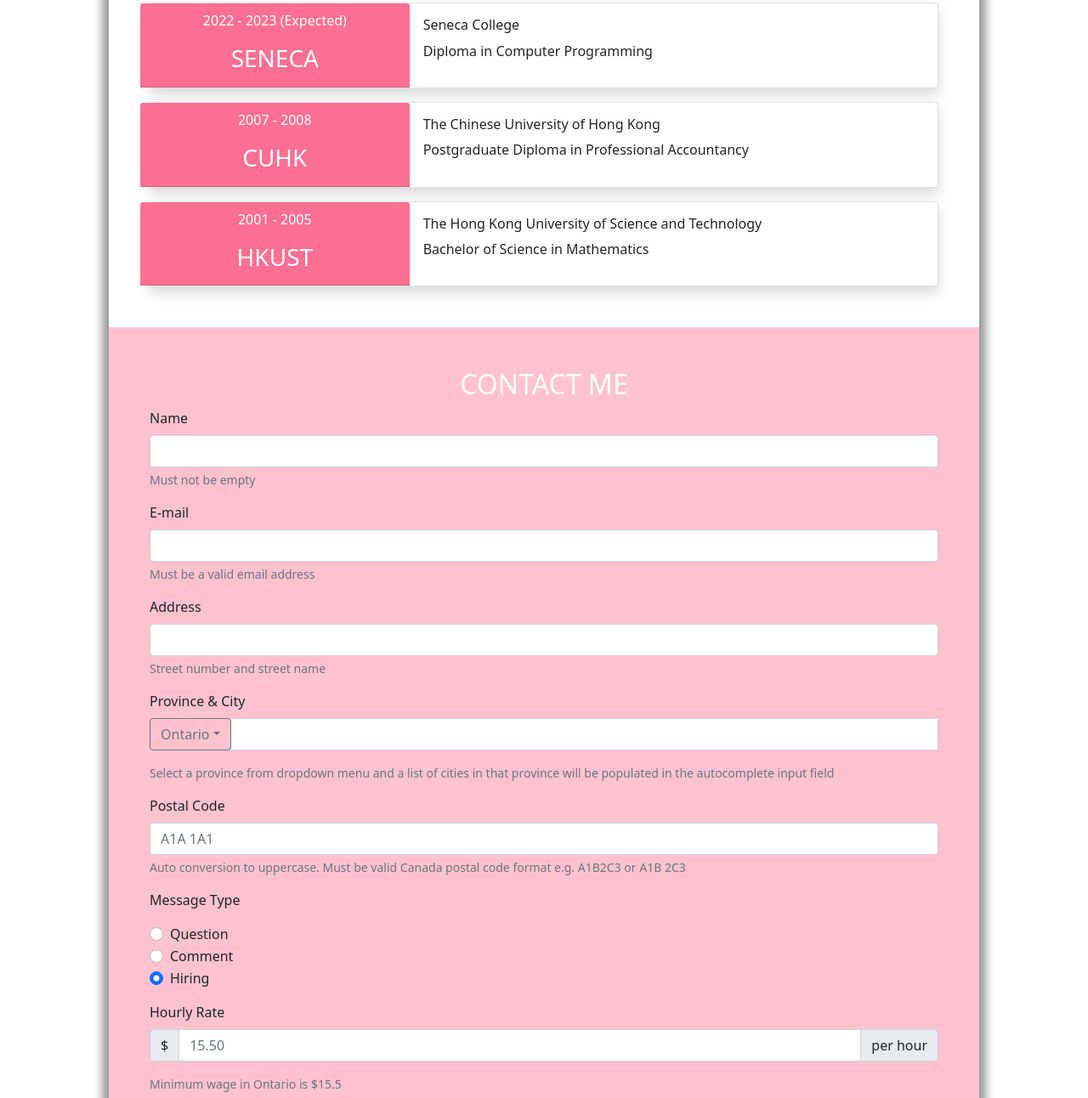
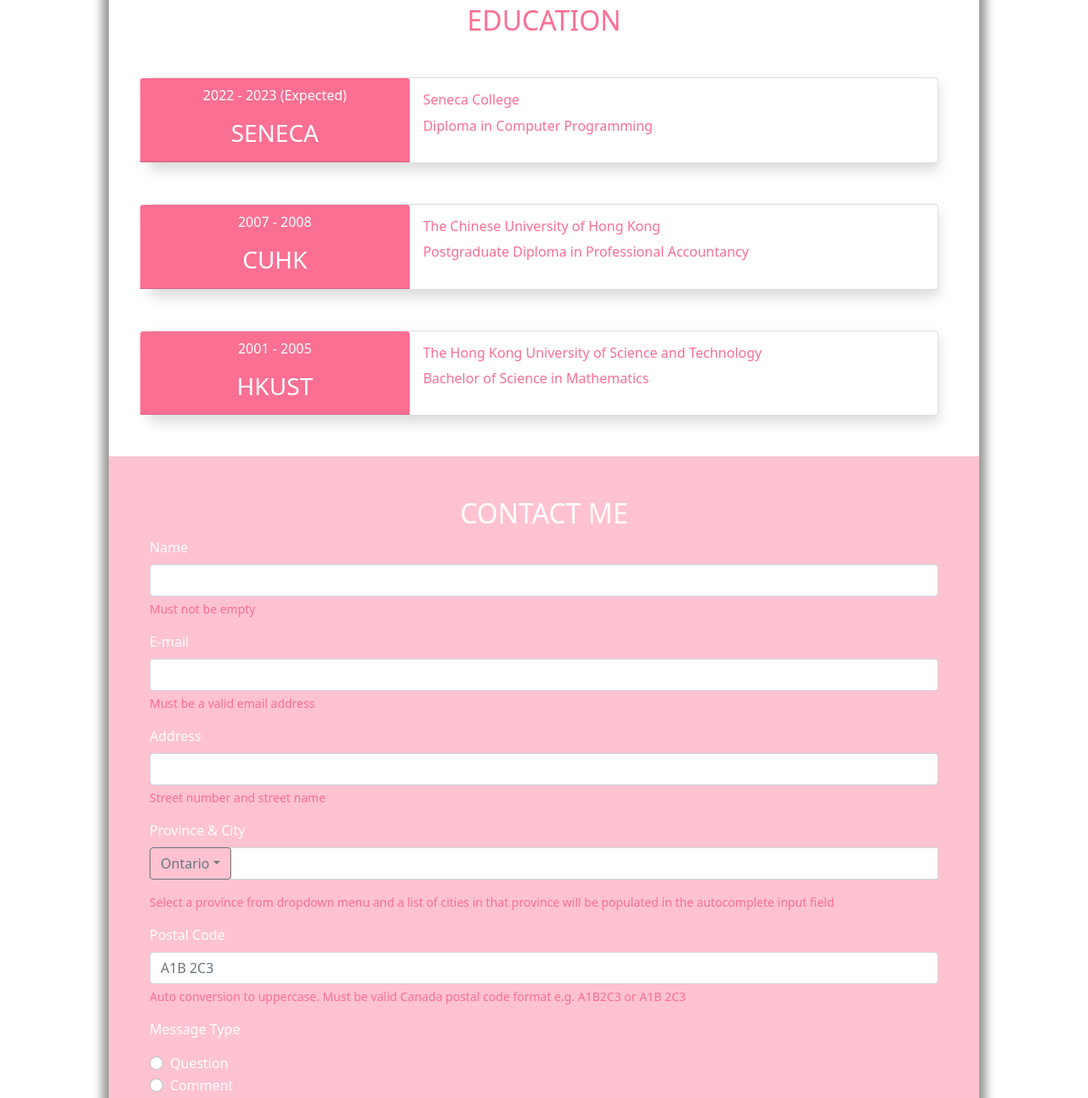
Before and after one commit to kchan132/kchan132.github.io, a plain HTML site: page index.html in a window 1280 px wide. Shown: the part 1291-2583 px from the top of the page at 85% size. Drawn offline with nearby package versions, Linux system fonts and the light colour scheme.

Commit message:
Cosmetic changes

```diff
--- a/css/style.css
+++ b/css/style.css
@@ -26,6 +26,10 @@
 
 .text-justify {
     text-align: justify;
+}
+
+.pill {
+    border-radius: 24px;
 }
 
 .bigIcon {
--- a/index.html
+++ b/index.html
@@ -1,19 +1,25 @@
 <!doctype html>
-<html lang="en">        <head>
-        <title>💗 Web222 - Ka Man Chan 💗</title>
+<html lang="en">
 
+<head>
+    <title>🌎 Web222 - Ka Man Chan 🙂</title>
+
+    <!-- Unicode for city names in French -->
     <meta charset="utf-8" />
     <meta name="viewport" content="width=device-width, initial-scale=1" />
 
     <!-- Bootstrap 5 -->
-        <link rel="stylesheet" href="https://cdn.jsdelivr.net/npm/bootstrap@5.0.2/dist/css/bootstrap.min.css" integrity="sha384-EVSTQN3/azprG1Anm3QDgpJLIm9Nao0Yz1ztcQTwFspd3yD65VohhpuuCOmLASjC" crossorigin="anonymous" />
+    <link rel="stylesheet" href="https://cdn.jsdelivr.net/npm/bootstrap@5.0.2/dist/css/bootstrap.min.css"
+        integrity="sha384-EVSTQN3/azprG1Anm3QDgpJLIm9Nao0Yz1ztcQTwFspd3yD65VohhpuuCOmLASjC" crossorigin="anonymous" />
     <link rel="stylesheet" href="https://cdn.jsdelivr.net/npm/bootstrap-icons@1.3.0/font/bootstrap-icons.css">
 
     <!-- My CSS stylesheet -->
     <link href="./css/style.css" rel="stylesheet" />
 
     <!-- Popper for dropdown menu -->
-        <script src="https://cdn.jsdelivr.net/npm/bootstrap@5.0.2/dist/js/bootstrap.bundle.min.js" integrity="sha384-MrcW6ZMFYlzcLA8Nl+NtUVF0sA7MsXsP1UyJoMp4YLEuNSfAP+JcXn/tWtIaxVXM" crossorigin="anonymous"></script>
+    <script src="https://cdn.jsdelivr.net/npm/bootstrap@5.0.2/dist/js/bootstrap.bundle.min.js"
+        integrity="sha384-MrcW6ZMFYlzcLA8Nl+NtUVF0sA7MsXsP1UyJoMp4YLEuNSfAP+JcXn/tWtIaxVXM"
+        crossorigin="anonymous"></script>
 
     <!-- Province and City data -->
     <script src="./js/cities.js"></script>
@@ -22,6 +28,7 @@
     <!-- My JavaScript code -->
     <script src="./js/app.js"></script>
 </head>
+
 <body>
 
     <div class="main">
@@ -37,11 +44,11 @@
             <h3 class="text1">Ka Man Chan</h3>
             <p class="text1">Risk Manager</p>
             <div style="margin: auto;">
-                    <a class="btn btn-primary" href="resume.pdf" role="button" download="resume.pdf">
+                <a class="btn palette1 text-white pill m-1" href="resume.pdf" role="button" download="resume.pdf">
                     <i class="bi bi-download"></i>
                     Download
                 </a>
-                    <a class="btn btn-primary" href="#contact" role="button">
+                <a class="btn palette1 text-white pill m-1" href="#contact" role="button">
                     Contact Me
                 </a>
             </div>
@@ -49,17 +56,21 @@
 
         <div class="container p-5 palette2">
             <h2 class="text-white">About Me</h2>
-                <div class="container p-5 shadow palette0 text1">
+            <div class="container p-5 mt-5 shadow palette0 text1">
                 <div class="row">
                     <div class="col-sm">
                         <h5>About Me and Academic Honesty</h5>
                         <div class="text-justify">
-                                I declare that my assessment is wholly my own work in accordance with Seneca Academic Policy. No part of this assessment has been copied manually or electronically from any other source (including web sites) except for the information supplied by the WEB222 instructors and / or made available in this assessment for my use. I also declare that no part of this assignment has been distributed to other students.</div>
+                            I declare that my assessment is wholly my own work in accordance with Seneca Academic
+                            Policy. No part of this assessment has been copied manually or electronically from any other
+                            source (including web sites) except for the information supplied by the WEB222 instructors
+                            and / or made available in this assessment for my use. I also declare that no part of this
+                            assignment has been distributed to other students.</div>
                         <p><b>Date:</b> August 8, 2022</p>
                     </div>
                     <div class="col-sm">
                         <h5>Basic Information</h5>
-                                <table class="table text1">
+                        <table class="table table-responsive text1">
                             <tr>
                                 <th>EXPERIENCE:</th>
                                 <td>Over 10 Years</td>
@@ -91,9 +102,9 @@
 
         </div>
 
-            <div class="container p-5 palette0">
+        <div class="container p-5 palette0 text1">
             <h2>Education</h2>
-                <div class="card shadow">
+            <div class="card shadow mt-5">
                 <div class="row">
                     <div class="card-header col-4 palette1">
                         <p class="text-white text-center">2022 - 2023 (Expected)</p>
@@ -105,8 +116,7 @@
                     </div>
                 </div>
             </div>
-                <p></p>
-                <div class="card shadow">
+            <div class="card shadow mt-5">
                 <div class="row">
                     <div class="card-header col-4 palette1">
                         <p class="text-white text-center">2007 - 2008</p>
@@ -118,8 +128,7 @@
                     </div>
                 </div>
             </div>
-                <p></p>
-                <div class="card shadow">
+            <div class="card shadow mt-5">
                 <div class="row">
                     <div class="card-header col-4 palette1">
                         <p class="text-white text-center">2001 - 2005</p>
@@ -134,48 +143,52 @@
             </div>
         </div>
 
-            <div class="container p-5 palette4">
+        <div class="container p-5 palette4 text-white">
             <h2 id="contact" class="text-white">Contact Me</h2>
 
             <form action="https://httpbin.org/post" method="post">
                 <div class="mb-3">
                     <label for="name" class="form-label">Name</label>
                     <input type="text" name="name" id="name" class="form-control" required />
-                        <div id="nameHelp" class="form-text">Must not be empty</div>
+                    <div id="nameHelp" class="form-text text1">Must not be empty</div>
                 </div>
 
                 <div class="mb-3">
                     <label for="name" class="form-label">E-mail</label>
                     <input type="email" name="email" id="name" class="form-control" required />
-                        <div id="emailHelp" class="form-text">Must be a valid email address</div>
+                    <div id="emailHelp" class="form-text text1">Must be a valid email address</div>
                 </div>
 
                 <div class="mb-3">
                     <label for="address" class="form-label">Address</label>
                     <input type="text" name="address" id="address" class="form-control" required />
-                        <div id="addressHelp" class="form-text">Street number and street name</div>
+                    <div id="addressHelp" class="form-text text1">Street number and street name</div>
                 </div>
 
                 <div class="mb-3">
                     <label for="city" class="form-label">Province &amp; City</label>
                     <div class="input-group mb-3">
                         <div class="input-group-prepend dropdown">
-                                <button type="button" class="btn btn-outline-secondary dropdown-toggle" data-bs-toggle="dropdown" id="provinceDropdown">Ontario</button>
+                            <button type="button" class="btn btn-outline-secondary dropdown-toggle"
+                                data-bs-toggle="dropdown" id="provinceDropdown">Ontario</button>
                             <div class="dropdown-menu" id="provinces">
                             </div>
                         </div>
                         <input type="text" name="city" id="city" list="cities" class="form-control" required />
                         <datalist id="cities"></datalist>
                     </div>
-                        <div id="cityHelp" class="form-text">Select a province from dropdown menu and a list of cities in that province will be populated in the autocomplete input field</div>
+                    <div id="cityHelp" class="form-text text1">Select a province from dropdown menu and a list of cities in
+                        that province will be populated in the autocomplete input field</div>
                 </div>
 
                 <div class="mb-3">
                     <label for="city" class="form-label">Postal Code</label>
-                        <input type="text" maxlength="7" name="postal" id="postal" list="prefixes" class="form-control" placeholder="A1A 1A1"
+                    <input type="text" maxlength="7" name="postal" id="postal" list="prefixes" class="form-control"
+                        placeholder="A1B 2C3"
                         pattern="^[ABCEGHJ-NPRSTVXY]\d[ABCEGHJ-NPRSTV-Z][ -]?\d[ABCEGHJ-NPRSTV-Z]\d$" required />
                     <datalist id="prefixes"></datalist>
-                        <div id="postalHelp" class="form-text">Auto conversion to uppercase. Must be valid Canada postal code format e.g. A1B2C3 or A1B 2C3</div>
+                    <div id="postalHelp" class="form-text text1">Auto conversion to uppercase. Must be valid Canada postal
+                        code format e.g. A1B2C3 or A1B 2C3</div>
                 </div>
 
                 <p>Message Type</p>
@@ -197,10 +210,10 @@
                     <label for="rate" class="form-label">Hourly Rate</label>
                     <div class="input-group mb-3">
                         <span class="input-group-text">$</span>
-                            <input type="text" name="rate" class="form-control" min="15.5" placeholder="15.50" required/>
+                        <input type="text" name="rate" class="form-control" min="15.5" placeholder="15.50" required />
                         <span class="input-group-text">per hour</span>
                     </div>
-                        <div id="rateHelp" class="form-text">Minimum wage in Ontario is $15.5</div>
+                    <div id="rateHelp" class="form-text text1">Minimum wage in Ontario is $15.5</div>
                 </div>
 
                 <div class="mb-3">
@@ -220,4 +233,5 @@
         </footer>
     </div>
 </body>
+
 </html>
```
Lines whose indentation alone changed are shown as unchanged.
